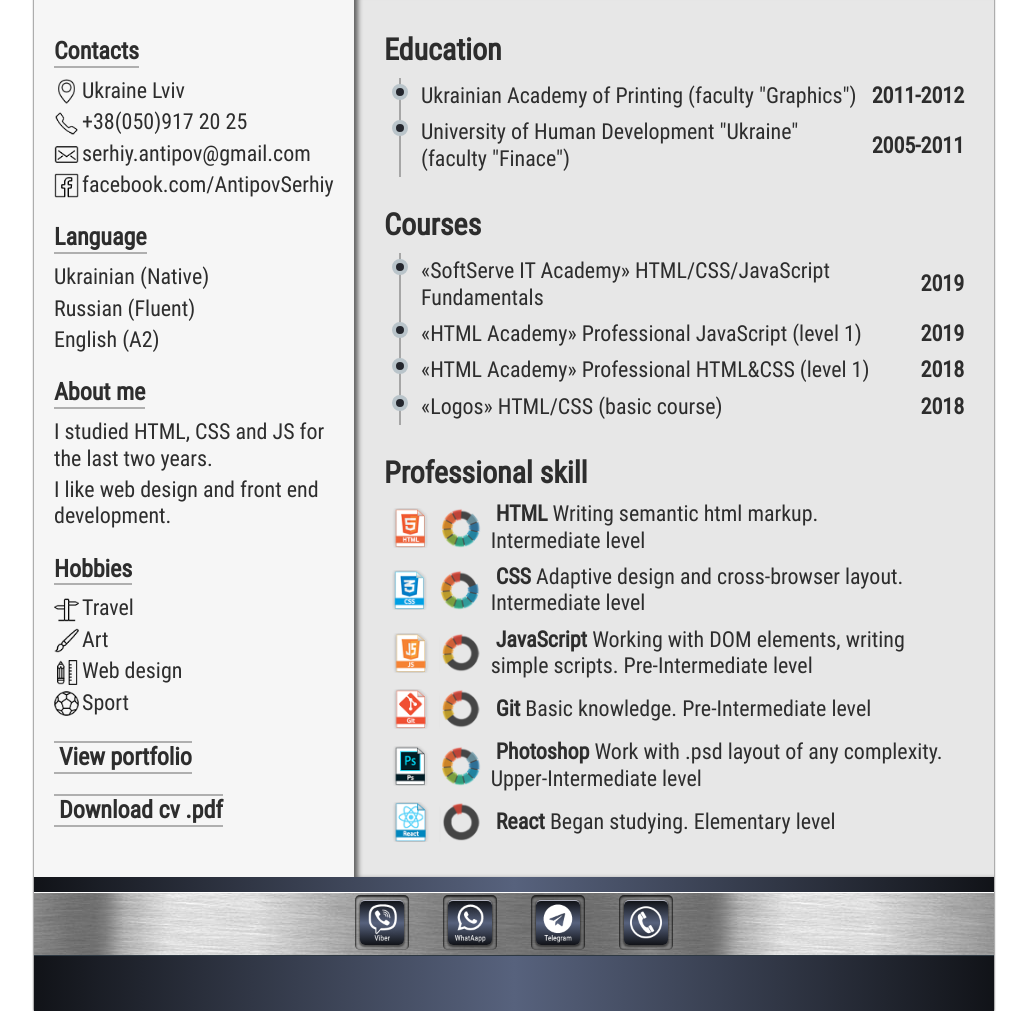
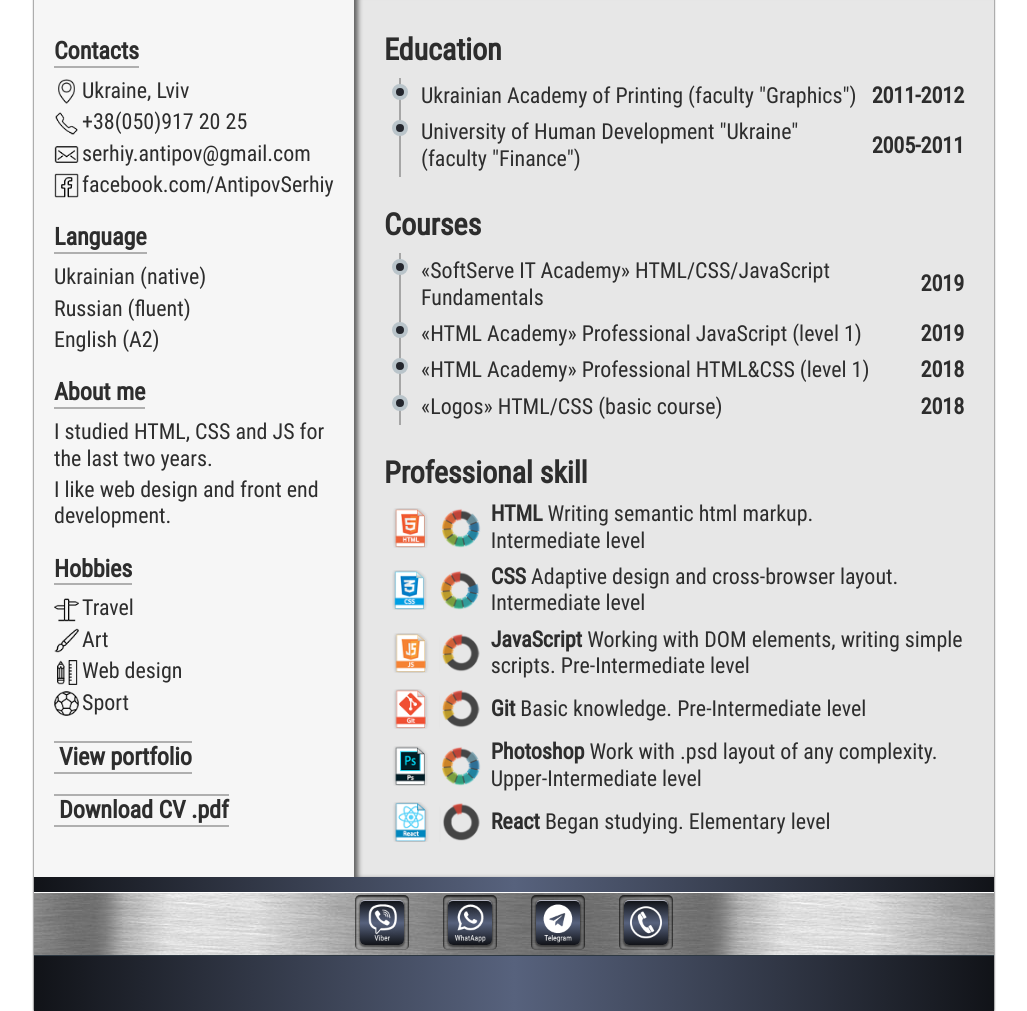
Before and after one commit to SerhiyAntipov/cv, a plain HTML site: page index.html in a window 1280 px wide. Shown: the part 364-1375 px from the top of the page, without its empty margins (126-1153 px from the left). Drawn offline with Linux system fonts and the light colour scheme; files whose address does not match are found by name.

Commit message:
litle corrections

```diff
--- a/css/style.css
+++ b/css/style.css
@@ -240,9 +240,8 @@ aside img {
     padding-left: 5px;
 }
 
-.education span {
-    min-width: 100px;
-    text-align: right;
+.professional-skill span {
+    padding-left: 0;
 }
 
 .cv-content h3 {
--- a/index.html
+++ b/index.html
@@ -41,7 +41,7 @@
                     <h3>Contacts</h3>
                     <ul>
                         <li>
-                            <a href="#"><img src="img/icon_location.png" alt="icon location">Ukraine Lviv</a>
+                            <a href="#"><img src="img/icon_location.png" alt="icon location">Ukraine, Lviv</a>
                         </li>
                         <li>
                             <a href="tel:+380509172025"><img src="img/icon_phone.png"
@@ -60,8 +60,8 @@
                 <article class="language">
                     <h3>Language</h3>
                     <ul>
-                        <li>Ukrainian&nbsp;(Native)</li>
-                        <li>Russian&nbsp;(Fluent)</li>
+                        <li>Ukrainian&nbsp;(native)</li>
+                        <li>Russian&nbsp;(fluent)</li>
                         <li>English&nbsp;(A2)</li>
                     </ul>
                 </article>
@@ -85,7 +85,7 @@
                     <a href="https://serhiyantipov.github.io/" target="_blank" rel="noopener">
                         <span>View portfolio</span></a>
                     <a href="pdf/Serhiy-Antipov-CV.pdf" download="">
-                        <span>Download cv .pdf</span>
+                        <span>Download CV .pdf</span>
                     </a>
                 </div>
 
@@ -93,8 +93,8 @@
             <div class="cv-content">
                 <article class="education">
                     <h3>Education</h3>
-                    <p>Ukrainian Academy of Printing (faculty "Graphics")<span>2011-2012</span></p>
-                    <p>University of Human Development "Ukraine" (faculty "Finace")<span>2005-2011</span></p>
+                    <p>Ukrainian Academy of Printing (faculty "Graphics")<span>2011&#8209;2012</span></p>
+                    <p>University of Human Development "Ukraine" (faculty "Finance")<span>2005&#8209;2011</span></p>
                 </article>
                 <article class="courses">
                     <h3>Courses</h3>
@@ -116,15 +116,16 @@
                     <div>
                         <img src="img/link_js.png" alt="js skill">
                         <p><span>JavaScript </span>Working with DOM elements, writing simple scripts.
-                            Pre-Intermediate&nbsp;level</p>
+                            Pre&#8209;Intermediate&nbsp;level</p>
                     </div>
                     <div>
                         <img src="img/link_git.png" alt="git skill">
-                        <p><span>Git </span>Basic knowledge. Pre-Intermediate&nbsp;level</p>
+                        <p><span>Git </span>Basic knowledge. Pre&#8209;Intermediate&nbsp;level</p>
                     </div>
                     <div>
                         <img src="img/link_ps.png" alt="ps skill">
-                        <p><span>Photoshop </span>Work with .psd layout of any complexity. Upper-Intermediate&nbsp;level
+                        <p><span>Photoshop </span>Work with .psd layout of any complexity.
+                            Upper&#8209;Intermediate&nbsp;level
                         </p>
                     </div>
                     <div>
```
